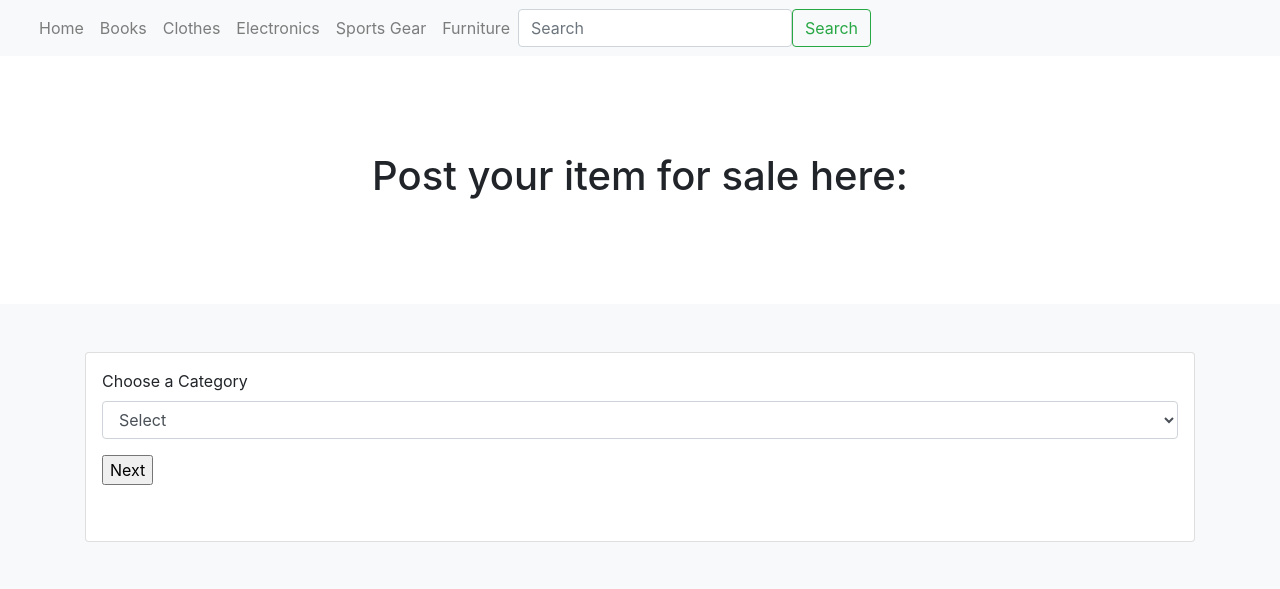
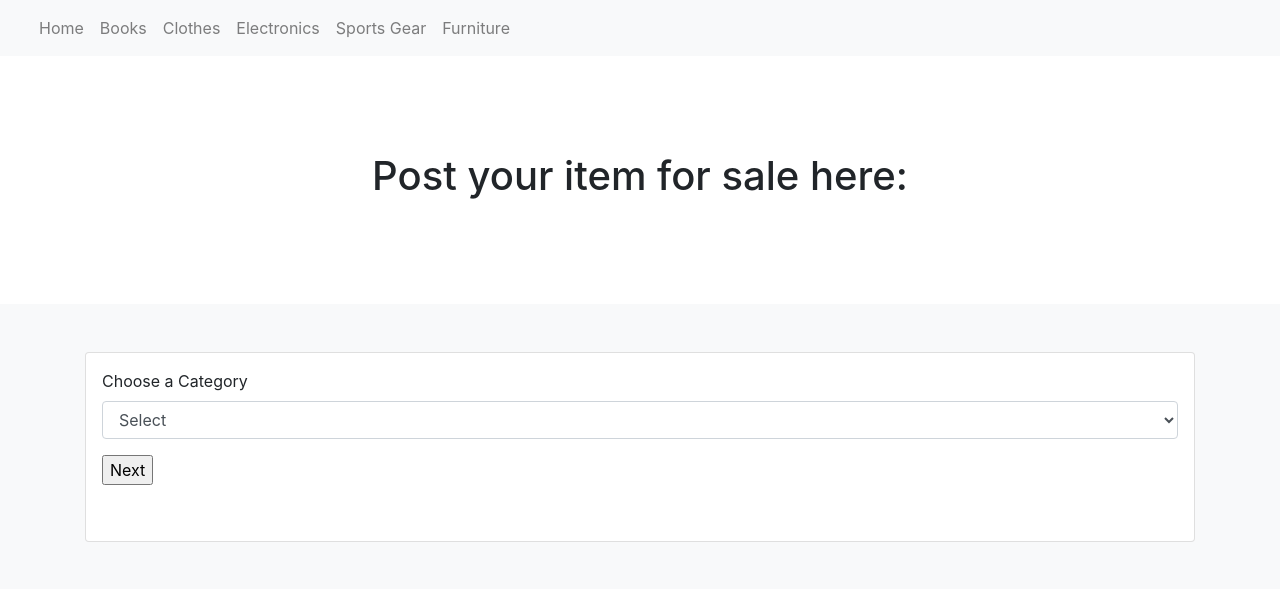
Before and after one commit to elenirotsides/Exchange4Students, a Flask app: page /sell in a window 1280 px wide. Shown: the top 589 px of the page. Run offline with Flask 2, Linux system fonts and the light colour scheme; some libraries are stand-ins or nearby versions.

Commit message:
honetly don't know what changes were made. I think we messd with sell.

```diff
--- a/src/templates/sell.html
+++ b/src/templates/sell.html
@@ -86,10 +86,11 @@
               </ul>
             </li> -->
           </ul>
-          <form class="d-flex" method="POST" id="search_term" action="/search">
-            <input  name="search_term" id='search_term' class="form-control me-2" type="search" placeholder="Search" aria-label="Search">
-            <button class="btn btn-outline-success" type="submit">Search</button>
-          </form>
+          <!-- Search - unimplemented -->
+          <!-- <form class="d-flex">
+                    <input class="form-control me-2" type="search" placeholder="Search" aria-label="Search">
+                    <button class="btn btn-outline-success" type="submit">Search</button>
+                    </form> -->
         </div>
       </div>
     </nav>
@@ -109,7 +110,7 @@
         <div class="row row-cols-1 row-cols-sm-2 row-cols-md-3 g-3">
           <div class="col">
             <div class="card shadow-sm">
-              <form class="p-3" method="POST" id="sellitem" action="/sell" enctype="multipart/form-data">
+              <form class="p-3" method="POST" id="sellitem" action="/sell">
                 <div class="form-group">
                   <label for="category_drop">Choose a Category</label>
                   <select class="form-control" name="category_drop_val" id="category_drop">
@@ -242,6 +243,9 @@
 
                 <input type="submit" value="Next">
               </form>
+              <!-- <form method="POST" action="/photosub" id="subBTM">
+                      <input type="submit" value="Next">
+                     </form> -->
 
               <div class="card-body">
                 <div class="d-flex justify-content-between align-items-center"></div>
```
